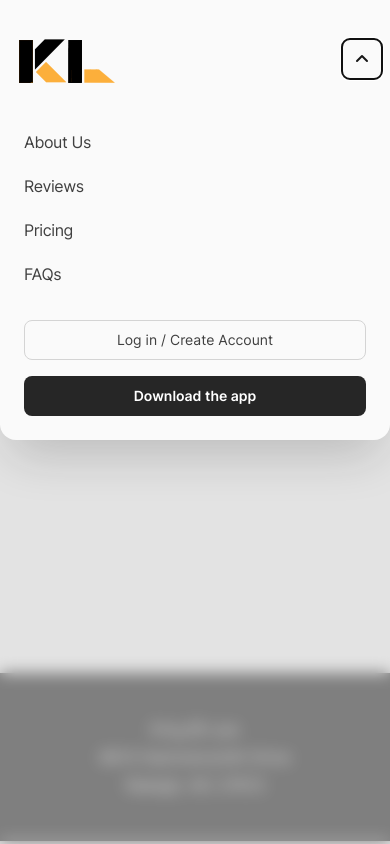
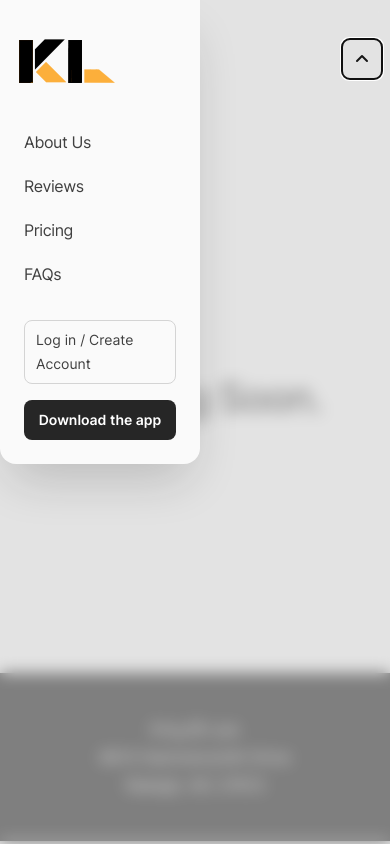
Before and after one commit to David44357/KingLawWebsite, a Next.js app: page /diyapps in a window 390 px wide. Both pictures are taken after a click on the button "Toggle site navigation". Built offline with nearby package versions, Linux system fonts and the light colour scheme.

Commit message:
Update Header.jsx

```diff
--- a/src/components/Header.jsx
+++ b/src/components/Header.jsx
@@ -120,7 +120,7 @@ export function Header() {
                             y: -32,
                             transition: { duration: 0.2 },
                           }}
-                          className="absolute inset-x-0 top-0 z-0 origin-top rounded-b-2xl bg-gray-50 px-6 pb-6 pt-32 shadow-2xl shadow-gray-900/20"
+                          className="max-w-[200px] absolute inset-x-0 top-0 z-0 origin-top rounded-b-2xl bg-gray-50 px-6 pb-6 pt-32 shadow-2xl shadow-gray-900/20"
                         >
                           <div className="space-y-4 max-w-2xl">
                             <MobileNavLink href="https://kinglawnc.com#about">
```
